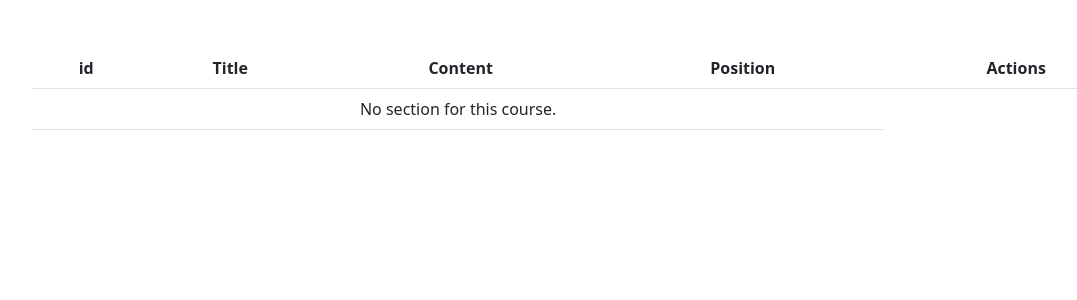
After one commit to MedMoawya02/cours_sections_brief, a PHP site: page /section_by_group.php in a window 1280 px wide. The commit adds this page. Shown: the top 300 px of the page, without its empty margins (50-1127 px from the left). Run offline with PHP 8.4, Linux system fonts and the light colour scheme; data that the repository does not hold is empty; some libraries are stand-ins or nearby versions.

Commit message:
feat:l'ajout du section_by_group.php pour afficher les sections d'un course selectionnée

```diff
--- a/cours/courses_list.php
+++ b/cours/courses_list.php
@@ -54,8 +54,9 @@
                         <td><?php echo $row['title']?></td>
                         <td><?php echo $row['description']?></td>
                         <td><?php echo $row['niveu']?></td>
-                        <td><button class="btn btn-success"><a href="">Edit</a></button>
+                        <td><a href="courses_edit.php?id=<?php echo $row["course_id"]?>" class="btn btn-success">Edit</a>
                         <button class="btn btn-danger"><a href="courses_delete.php?id=<?php echo $row['course_id']?>">Delete</a></button>
+                        <a href="section_by_group.php?course_id=<?php echo $row['course_id']?>" class="btn btn-primary">Sections</a>
                     </td>
                    </tr>
                    <?php
--- /dev/null
+++ b/cours/section_by_group.php
@@ -0,0 +1,78 @@
+<?php
+include '../infrastructure/config.php';
+if (isset($_GET['course_id'])) {
+    $id = $_GET['course_id'];
+    /* echo 'id:' . $_GET['course_id']; */
+    $sql="SELECT * FROM sections INNER JOIN course on sections.course_id=course.course_id where course.course_id=$id";
+    $result=$conn->query($sql);
+}
+?>
+<!DOCTYPE html>
+<html lang="en">
+
+<head>
+    <meta charset="UTF-8">
+    <meta name="viewport" content="width=device-width, initial-scale=1.0">
+    <!-- bootsrtap link -->
+    <link href="https://cdn.jsdelivr.net/npm/bootstrap@5.0.2/dist/css/bootstrap.min.css" rel="stylesheet"
+        integrity="sha384-EVSTQN3/azprG1Anm3QDgpJLIm9Nao0Yz1ztcQTwFspd3yD65VohhpuuCOmLASjC" crossorigin="anonymous">
+    <!-- icons link -->
+    <link rel="stylesheet" href="https://cdnjs.cloudflare.com/ajax/libs/font-awesome/7.0.1/css/all.min.css"
+        integrity="sha512-2SwdPD6INVrV/lHTZbO2nodKhrnDdJK9/kg2XD1r9uGqPo1cUbujc+IYdlYdEErWNu69gVcYgdxlmVmzTWnetw=="
+        crossorigin="anonymous" referrerpolicy="no-referrer" />
+    <title>Courses</title>
+</head>
+ <style>
+        table{
+            text-align: center;
+        }
+        td a{
+            text-decoration: none;
+            color: #fff;
+        }
+        .btn{
+            color: #fff;
+            text-decoration: none;
+        }
+    </style>
+<body>
+    <?php include '../infrastructure/config.php'; ?>
+    <div class="container my-5">
+        <table class="table table-hover mt-3">
+            <tr>
+                <th>id</th>
+                <th>Title</th>
+                <th>Content</th>
+                <th>Position</th>
+                <th>Actions</th>
+            </tr>
+            <?php
+                if($result->num_rows > 0) {
+                    while($row=$result->fetch_assoc()){
+                        ?>
+                            <tr>
+                                <td><?php echo $row['id_section'] ?></td>
+                                <td><?php echo $row['title_section']?></td>
+                                <td><?php echo $row['content_section'] ?></td>
+                                <td><?php echo $row['position']?></td>
+                                <td>
+                                    <a href="#" class="btn btn-success">Edit</a>
+                                    <a href="delete_section.php?section_id=<?php echo $row['id_section']?>" class="btn btn-danger">Delete</a>
+                                </td>
+                            </tr>
+                        <?php
+                    }
+                }else{
+                    ?>
+                    <tr>
+                         <td colspan="4" style="text-align: center;">No section for this course.</td>
+                    </tr>
+                    <?php
+                }
+            ?>
+
+        </table>
+    </div>
+</body>
+
+</html>
```
Also changed, not shown: cours/courses_edit.php (added, +77 -0 lines), cours/delete_section.php (added, +11 -0 lines).
